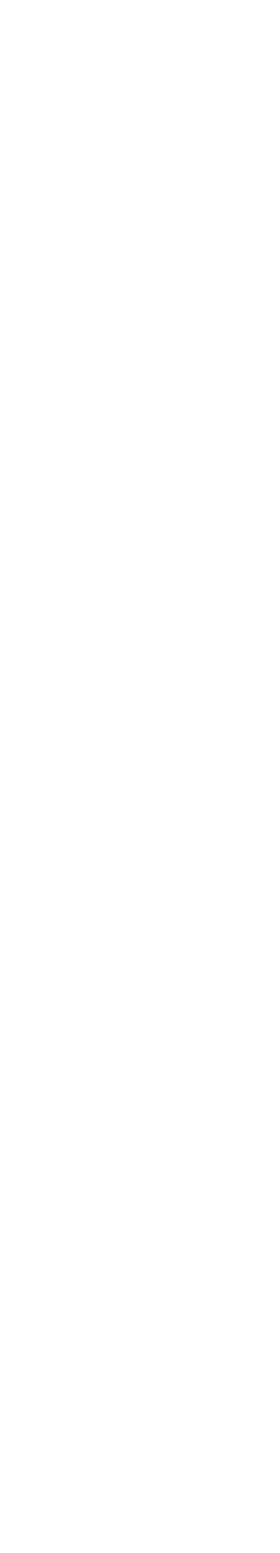
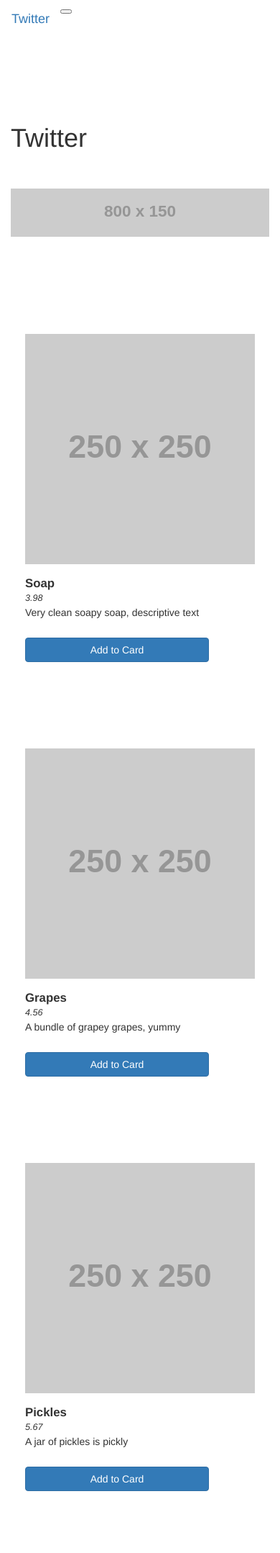
Before and after one commit to Peter-White/its_totally_twitter_guys_for_real, a Flask app: page / in a window 390 px wide. Before the commit the part shown is empty. Shown: the top 2158 px of the page at 72% size. Before the commit the page ends 844 px from the top, so only its background shows below. Run offline with Flask 2, Linux system fonts and the light colour scheme; grey boxes labelled with a size stand in for pictures from a placeholder-image service; some libraries are stand-ins or nearby versions; grey boxes are pictures that could not be loaded.

Commit message:
home page completed, TODO: title page

```diff
--- a/app/routes.py
+++ b/app/routes.py
@@ -4,4 +4,41 @@
 @app.route('/')
 @app.route('/index')
 def index():
-    return render_template('index.html', title="Home")
+    products = [
+        {
+            'id': 1001,
+            'pic': 'https://placehold.it/250x250',
+            'title': 'Soap',
+            'price': 3.98,
+            'desc': 'Very clean soapy soap, descriptive text'
+        },
+        {
+            'id': 1002,
+            'pic': 'https://placehold.it/250x250',
+            'title': 'Grapes',
+            'price': 4.56,
+            'desc': 'A bundle of grapey grapes, yummy'
+        },
+        {
+            'id': 1003,
+            'pic': 'https://placehold.it/250x250',
+            'title': 'Pickles',
+            'price': 5.67,
+            'desc': 'A jar of pickles is pickly'
+        },
+        {
+            'id': 1004,
+            'pic': 'https://pixel.nymag.com/imgs/daily/vulture/2016/05/23/game-of-thrones-ep-5/23-got-ep-5-002.w700.h700.jpg',
+            'title': 'HODOR',
+            'price': 69.69,
+            'desc': 'HODOR'
+        },
+        {
+            'id': 1005,
+            'pic': 'https://placehold.it/250x250',
+            'title': 'Juice',
+            'price': 2.68,
+            'desc': 'Yummy orange juice'
+        },
+    ]
+    return render_template('index.html', title="Home", products=products)
--- a/app/static/css/main.css
+++ b/app/static/css/main.css
@@ -0,0 +1,52 @@
+body {
+  margin: 0;
+  padding: 0;
+  overflow-x: hidden;
+}
+
+.container {
+  margin-top: 100px;
+  margin-bottom: 100px;
+}
+
+.banner {
+  display: block;
+  margin: 50px auto;
+  width: 100%;
+}
+
+.card {
+  margin-top: 50px;
+  padding: 20px;
+}
+
+.card-img {
+  display: block;
+  margin: 15px auto;
+  width: 100%
+}
+
+.card-title {
+  font-size: 120%;
+  font-weight: bold;
+}
+
+.card-subtitle {
+  font-size: 90%;
+  font-style: italic;
+}
+
+.card>button {
+  display: 90%;
+  margin: 15px auto;
+  width: 80%;
+}
+
+footer {
+  background-color: #343a40!important;
+}
+
+footer p {
+  color: rgba(255,255,255,.5);
+  padding: 20px;
+}
--- a/app/templates/base.html
+++ b/app/templates/base.html
@@ -11,8 +11,23 @@
 {% endblock %}
 
 {% block navbar %}
-  <!-- TODO: add bootstrap 4 navbar here -->
+  <nav class="navbar navbar-expand-lg navbar-dark bg-dark">
+    <a class="navbar-brand" href="{{ url_for('index') }}">Twitter</a>
+    <button class="navbar-toggler" type="button" data-toggle="collapse" data-target="#navbarSupportedContent" aria-controls="navbarSupportedContent" aria-expanded="false" aria-label="Toggle navigation">
+      <span class="navbar-toggler-icon"></span>
+    </button>
 
+    <div class="collapse navbar-collapse" id="navbarSupportedContent">
+      <ul class="navbar-nav mr-auto">
+        <li class="nav-item active">
+          <a class="nav-link" href="{{ url_for('index') }}">Home <span class="sr-only">(current)</span></a>
+        </li>
+        <li class="nav-item">
+          <a class="nav-link" href="#">Title</a>
+        </li>
+      </ul>
+    </div>
+  </nav>
 {% endblock %}
 
 {% block content %}
@@ -20,5 +35,16 @@
   {% block app_content %}{% endblock %}
 
   <footer>
+    <div class="row">
+      <div class="col-md-4">
+        <p>Lorem ipsum dolor sit amet, consectetur adipisicing elit, sed do eiusmod tempor incididunt ut labore et dolore magna aliqua. Ut enim ad minim veniam, quis nostrud exercitation ullamco laboris nisi ut aliquip ex ea commodo consequat. Duis aute irure dolor in reprehenderit in voluptate velit esse cillum dolore eu fugiat nulla pariatur. Excepteur sint occaecat cupidatat non proident, sunt in culpa qui officia deserunt mollit anim id est laborum.</p>
+      </div>
+      <div class="col-md-4">
+        <p>Lorem ipsum dolor sit amet, consectetur adipisicing elit, sed do eiusmod tempor incididunt ut labore et dolore magna aliqua. Ut enim ad minim veniam, quis nostrud exercitation ullamco laboris nisi ut aliquip ex ea commodo consequat. Duis aute irure dolor in reprehenderit in voluptate velit esse cillum dolore eu fugiat nulla pariatur. Excepteur sint occaecat cupidatat non proident, sunt in culpa qui officia deserunt mollit anim id est laborum.</p>
+      </div>
+      <div class="col-md-4">
+        <p>Lorem ipsum dolor sit amet, consectetur adipisicing elit, sed do eiusmod tempor incididunt ut labore et dolore magna aliqua. Ut enim ad minim veniam, quis nostrud exercitation ullamco laboris nisi ut aliquip ex ea commodo consequat. Duis aute irure dolor in reprehenderit in voluptate velit esse cillum dolore eu fugiat nulla pariatur. Excepteur sint occaecat cupidatat non proident, sunt in culpa qui officia deserunt mollit anim id est laborum.</p>
+      </div>
+    </div>
   </footer>
 {% endblock %}
--- a/app/templates/index.html
+++ b/app/templates/index.html
@@ -2,5 +2,31 @@
 
 
 {% block app_content %}
+  <div class="container">
+    <header>
+        <div class="row">
+            <div class="col-md-12">
+              <h1>Twitter</h1>
+              <img class="banner" src="http://placehold.it/800X150" alt="Banner">
+            </div> <!-- ends col 12 -->
+        </div> <!-- ends row -->
+    </header>
 
+    <!-- main area shows products cards -->
+    <main>
+      <div class="row">
+        {% for p in products %}
+          <div class="col-md-4">
+            <div class="card">
+              <img src="{{ p['pic'] }}" alt="Image" class="card-img">
+              <div class="card-title">{{ p["title"] }}</div>
+              <div class="card-subtitle">{{ p["price"] }}</div>
+              <div class="card-text"><p>{{ p["desc"] }}</p></div>
+              <button onClick="console.log('{{ p['title'] }} added to cart')" class="btn btn-primary">Add to Card</button>
+            </div> <!-- ends card -->
+          </div> <!-- ends col 4 -->
+        {% endfor %}
+      </div> <!-- ends rowHodor -->
+    </main>
+  </div> <!-- ends container -->
 {% endblock %}
```
